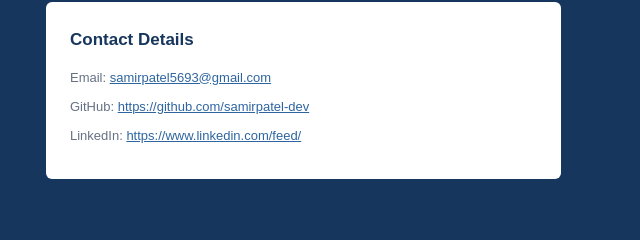
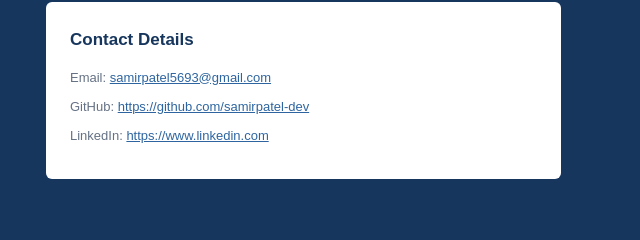
Before and after one commit to samirpatel-dev/Samir-s-Portfolio, a plain HTML site: page index.html in a window 1280 px wide. Shown: the part 2526-2766 px from the top of the page, 619-1259 px from the left. Drawn offline with Linux system fonts and the light colour scheme.

Commit message:
Fix LinkedIn link in contact details
Updated LinkedIn link to point to the correct profile.

```diff
--- a/index.html
+++ b/index.html
@@ -928,8 +928,8 @@
           <p>Email: <a href="samirpatel5693@gmail.com">samirpatel5693@gmail.com</a></p>
           <p>GitHub: <a href="https://github.com/samirpatel-dev" target="_blank"
               rel="noreferrer">https://github.com/samirpatel-dev</a></p>
-          <p>LinkedIn: <a href="https://www.linkedin.com/feed/" target="_blank" rel="noreferrer" target="_blank"><i
-                class="fa-brands fa-linkedin"> </i>https://www.linkedin.com/feed/</a></p>
+          <p>LinkedIn: <a href="www.linkedin.com/in/mahammadsameer-patel180905" target="_blank" rel="noreferrer" target="_blank"><i
+                class="fa-brands fa-linkedin"> </i>https://www.linkedin.com</a></p>
         </div>
       </div>
     </section>
```
